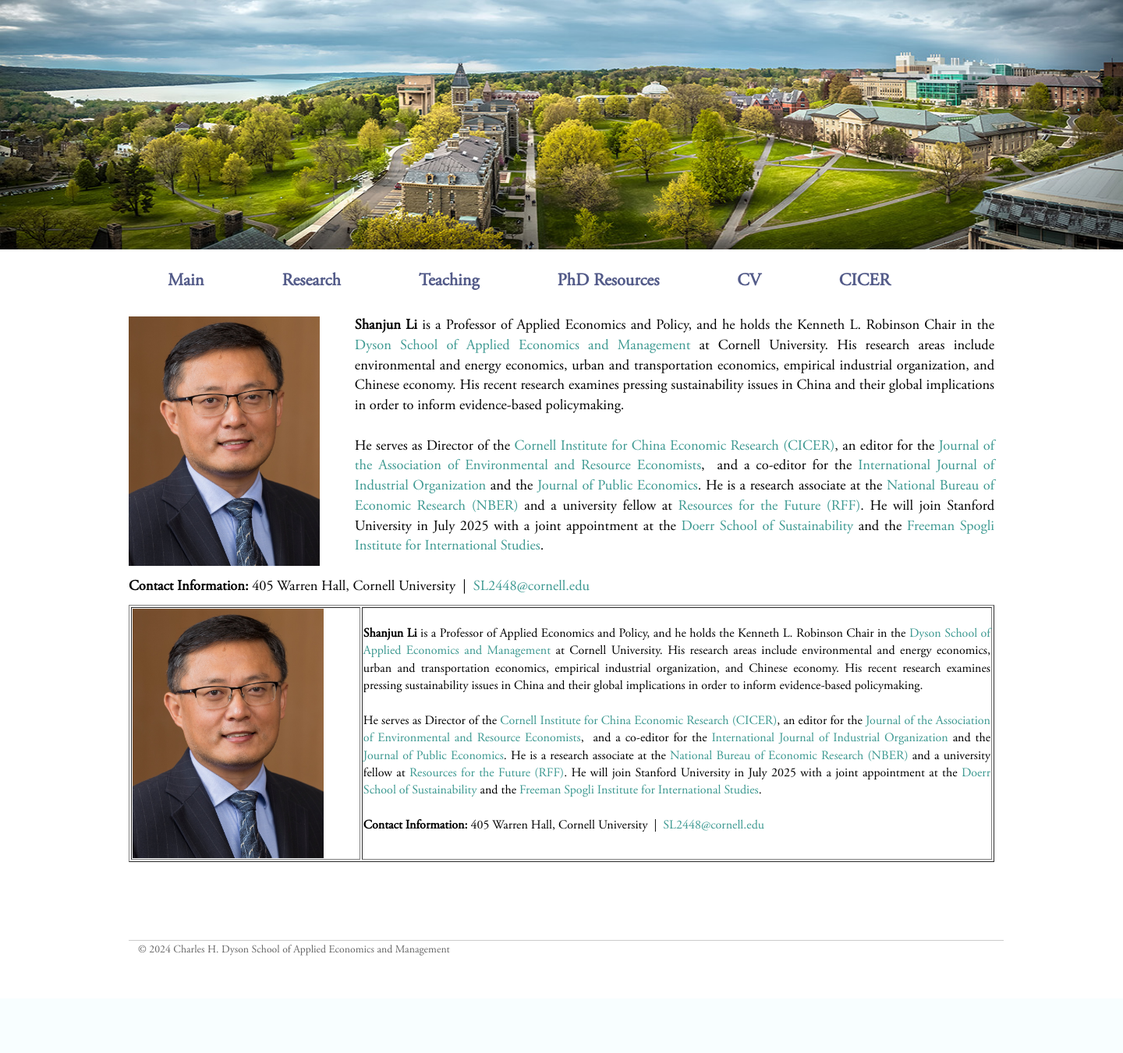
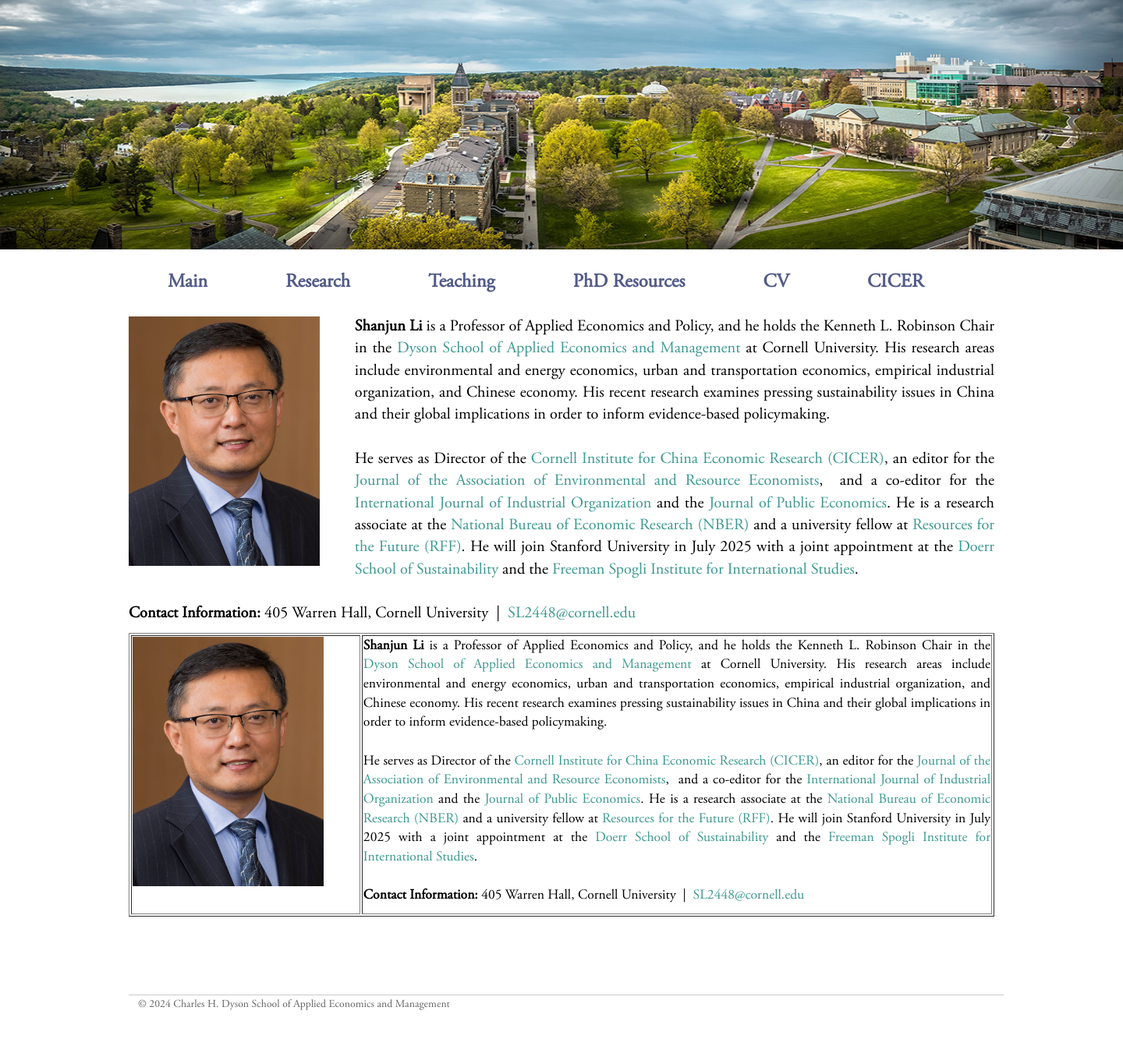
Before and after one commit to shanjunli6/shanjunli6.github.io, a PHP site: page /index.html in a window 1440 px wide. Shown: the whole page at 78% size. Before the commit the page ends 1226 px from the top, so only its background shows below. Run offline with PHP 8.4, Linux system fonts and the light colour scheme.

Commit message:
Update styles.css

```diff
--- a/styles.css
+++ b/styles.css
@@ -128,7 +128,7 @@ h3 {
 }
 p, li  {
 /*	font-size: 90%; */
-	font-size: 100%;
+	font-size: 110%;
 	line-height: 140%;
 	margin: 0;
 	padding: 0 0 9px 0;
```
